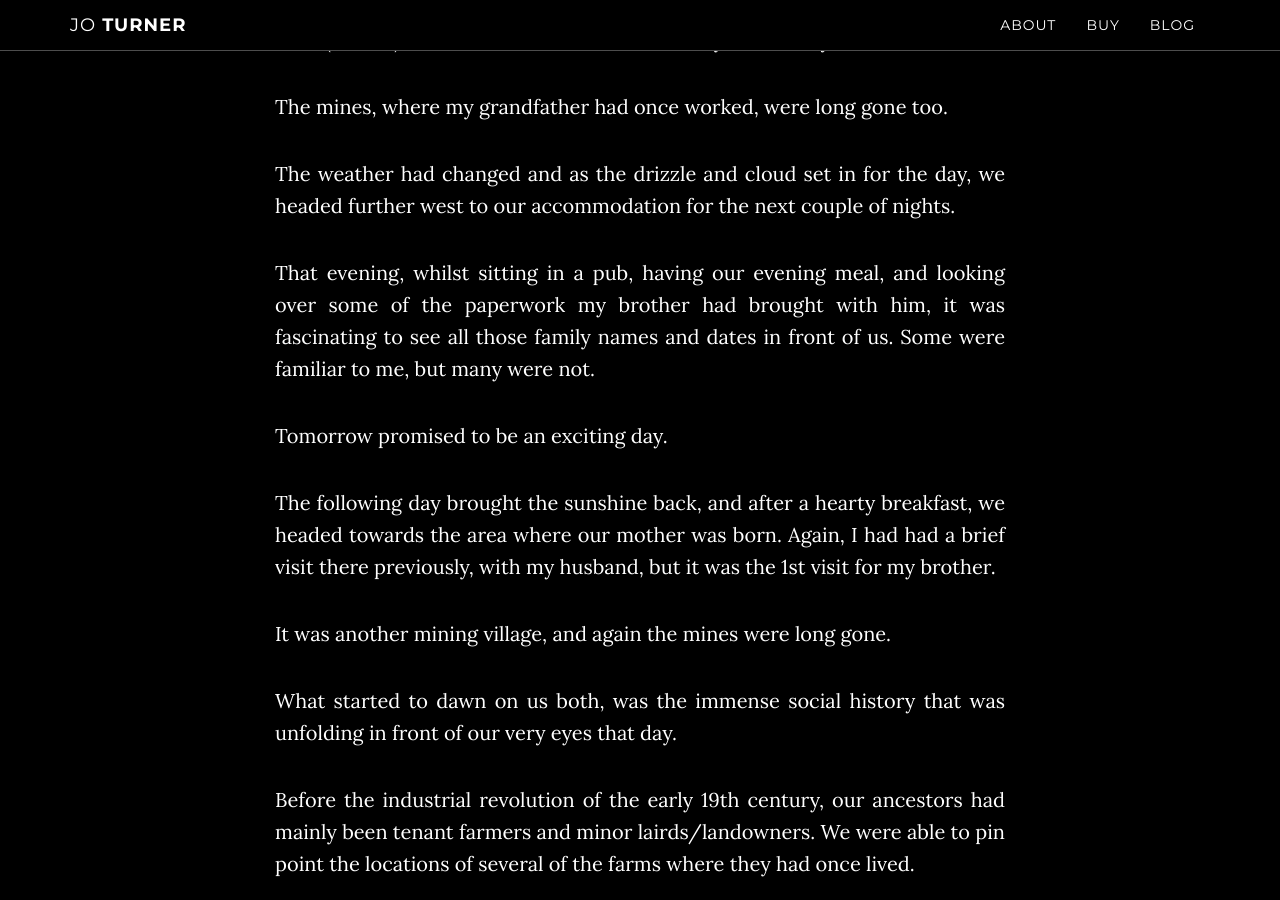
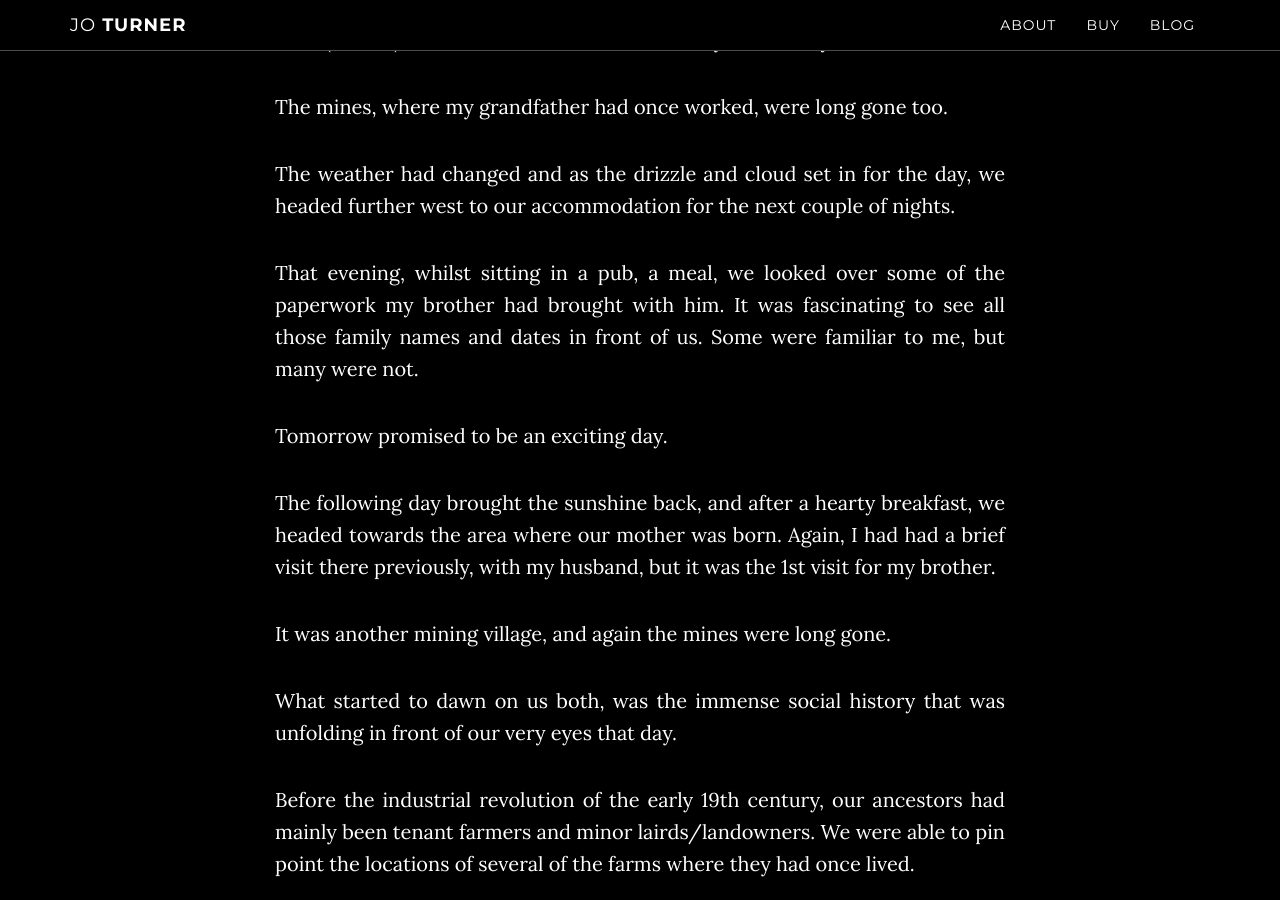
Before and after one commit to cardsfromtheedge/cardsfromtheedge.github.io, a Jekyll site: the page built from _posts/2019-01-21-Tracing-Our-Ancestors.md, in a window 1280 px wide and 900 px high, scrolled down 1562 px. Built offline with Jekyll 4.4.1, drawn with Linux system fonts in a browser that asks for light colours.

Commit message:
Update 2019-01-21-Tracing-Our-Ancestors.md

```diff
--- a/_posts/2019-01-21-Tracing-Our-Ancestors.md
+++ b/_posts/2019-01-21-Tracing-Our-Ancestors.md
@@ -16,7 +16,7 @@ The mines, where my grandfather had once worked, were long gone too.
 
 The weather had changed and as the drizzle and cloud set in for the day, we headed further west to our accommodation for the next couple of nights.
 
-That evening, whilst sitting in a pub, having our evening meal, and looking over some of the paperwork my brother had brought with him, it was fascinating to see all those family names and dates in front of us. Some were familiar to me, but many were not.
+That evening, whilst sitting in a pub, a meal, we looked over some of the paperwork my brother had brought with him. It was fascinating to see all those family names and dates in front of us. Some were familiar to me, but many were not.
 
 Tomorrow promised to be an exciting day.
 
```
